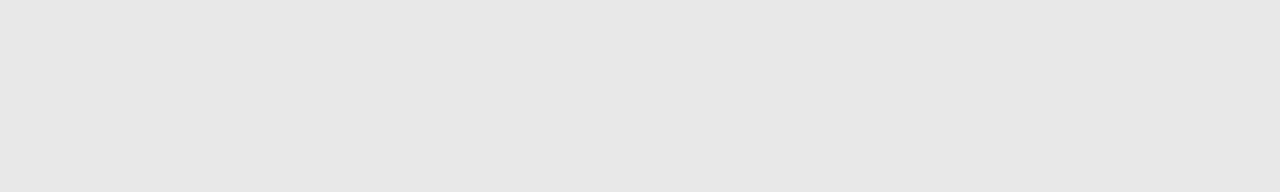
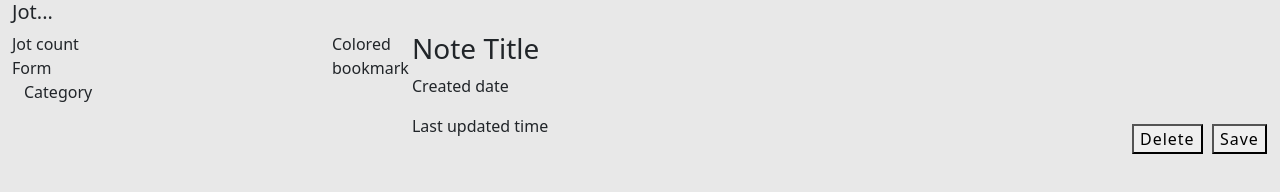
Before and after one commit to santyclause/jot, a website with bundled scripts: page index.html in a window 1280 px wide. Built offline with nearby package versions, Linux system fonts and the light colour scheme; a script that the page names is missing.

Commit message:
basic blocking out + css variables

```diff
--- a/assets/style/style.css
+++ b/assets/style/style.css
@@ -1 +1,7 @@
-/* BASIC STYLES HERE */
+:root {
+  --light: #F1ECDF;
+  --darker: #1F1D38;
+  --dark: #282546;
+  --primary: #1E8DA6;
+  --secondary: #E1561B;
+}
--- a/index.html
+++ b/index.html
@@ -16,8 +16,57 @@
 </head>
 
 <body>
-  <main>
-
+  <main class="container-fluid">
+    <div>
+      <h5>Jot...</h5>
+    </div>
+    <!-- SECTION Main content with note list on the left and the active note on the right -->
+    <section class="row">
+      <div class="col-md-3">
+        <!-- NOTE Jot count -->
+        <div>
+          Jot count
+        </div>
+        <!-- STUB Form-->
+        <div>
+          Form
+        </div>
+        <!-- SECTION Note list -->
+        <div class="container-fluid">
+          <section class="row">
+            <div class="col-12">
+              <div>Category</div>
+            </div>
+          </section>
+          <!-- !SECTION -->
+        </div>
+      </div>
+      <!-- SECTION Active note screen -->
+      <div class="col-md-9">
+        <!-- SECTION Note details -->
+        <section class="row">
+          <div class="col-1">
+            <div>Colored bookmark</div>
+          </div>
+          <div class="col-md-9">
+            <div>
+              <h3>Note Title</h3>
+              <p>Created date</p>
+              <p>Last updated time</p>
+            </div>
+          </div>
+          <div class="col-md-1 align-self-end">
+            <button>Delete</button>
+          </div>
+          <div class="col-md-1 align-self-end">
+            <button>Save</button>
+          </div>
+        </section>
+        <!-- !SECTION -->
+      </div>
+      <!-- !SECTION -->
+    </section>
+    <!-- !SECTION -->
   </main>
   <script src="https://cdn.jsdelivr.net/npm/axios/dist/axios.min.js"></script>
   <script src="https://cdn.jsdelivr.net/npm/bootstrap@5.2.0/dist/js/bootstrap.bundle.min.js"
```
